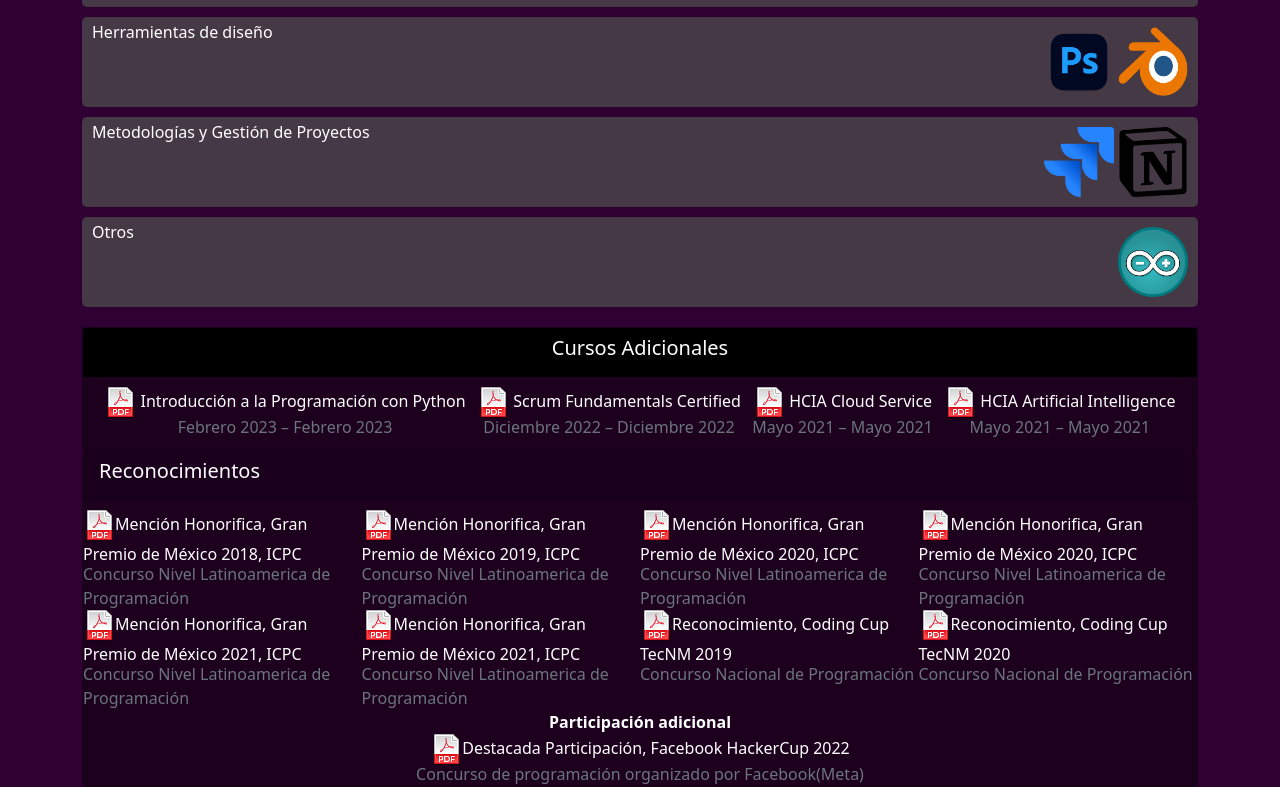
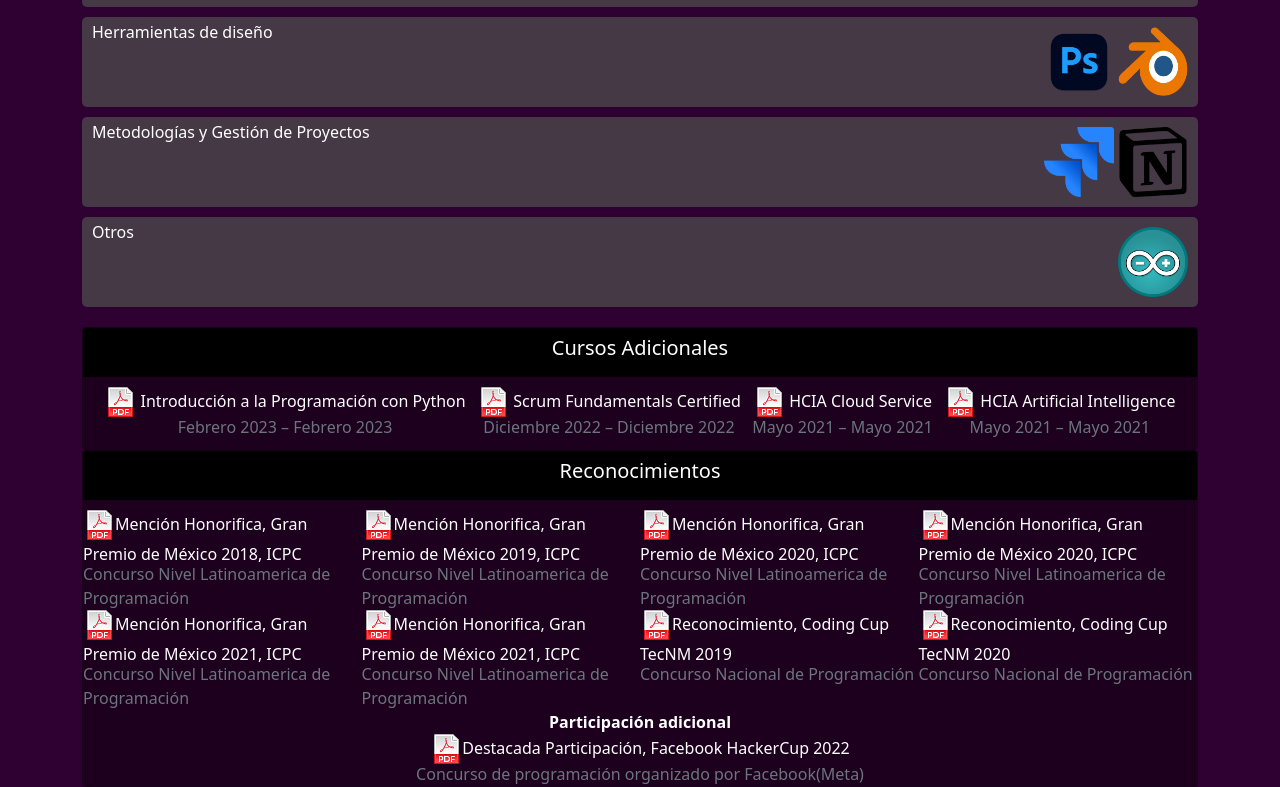
Before and after one commit to ARAM2706/AramCV, a plain HTML site: page index.html in a window 1280 px wide. Shown: the part 2313-3100 px from the top of the page. Drawn offline with nearby package versions, Linux system fonts and the light colour scheme.

Commit message:
Add files via upload

```diff
--- a/index.html
+++ b/index.html
@@ -253,7 +253,7 @@
 
         <!-- RECONOCIMIENTOS -->
         <div class="card text-white" style="width: 100%;" id="rec">
-            <div class="card-header">
+            <div class="card-header" style="background: black; text-align: center;">
                 <h5 class="card-title">Reconocimientos</h5>
             </div>
             <div class="cardbodyrec">
```
